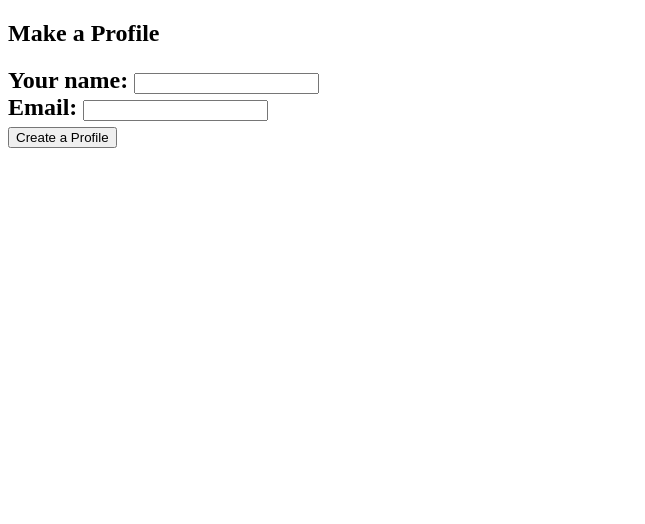
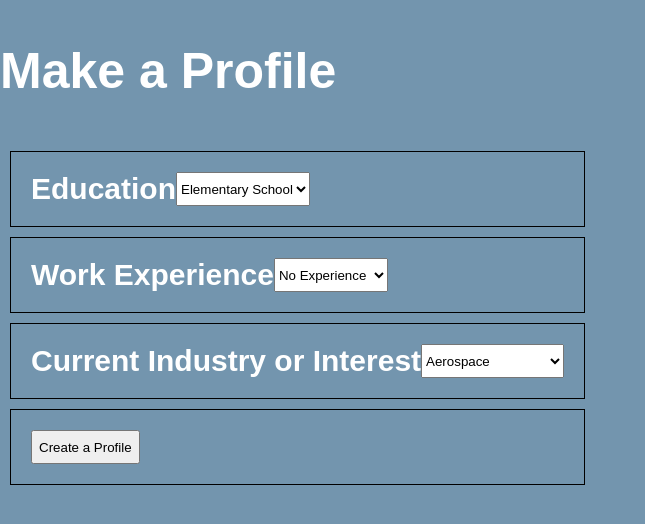
Before and after one commit to otobin/onk-final-project, a Python web app: template templates/create_profile.html in a window 1280 px wide. Shown: the top 524 px of the page, without its empty margins (0-645 px from the left). Run offline with Jinja, Linux system fonts and the light colour scheme; the template is opened without the code that fills it, so the values that code supplies are empty.

Commit message:
create_profile css and html

```diff
--- /dev/null
+++ b/stylesheets/create_profile.css
@@ -0,0 +1,76 @@
+body{
+  font-family: sans-serif;
+  margin: 0;
+  background-color:#7395AE;
+}
+
+h2 {
+  display:flex;
+  text-align: center;
+  color: white;
+  font-size: 50px;
+}
+
+
+#education {
+  display:flex;
+  flex: 4 4 auto;
+  flex-direction: row;
+  text-align: center;
+  font-size: 30px;
+  border: 1px solid black;
+  padding: 20px;
+  margin: 10px;
+  color: white;
+
+}
+
+
+
+#work {
+  display:flex;
+  flex: 4 4 auto;
+  flex-direction: row;
+  text-align: center;
+  font-size: 30px;
+  border: 1px solid black;
+  padding: 20px;
+  margin: 10px;
+  color: white;
+}
+
+#industry {
+  display:flex;
+  flex: 4 4 auto;
+  flex-direction: row;
+  text-align: center;
+  font-size: 30px;
+  border: 1px solid black;
+  padding: 20px;
+  margin: 10px;
+  color: white;
+}
+
+#resume {
+  display:flex;
+  flex: 4 4 auto;
+  flex-direction: row;
+  text-align: center;
+  font-size: 30px;
+  border: 1px solid black;
+  padding: 20px;
+  margin: 10px;
+  color: white;
+}
+
+#create {
+  display:flex;
+  flex: 4 4 auto;
+  flex-direction: row;
+  text-align: center;
+  font-size: 30px;
+  border: 1px solid black;
+  padding: 20px;
+  margin: 10px;
+  color: white;
+}
--- a/templates/create_profile.html
+++ b/templates/create_profile.html
@@ -1,11 +1,57 @@
 <!DOCTYPE html>
 <title>UserInfo</title>
+<link rel="stylesheet" href="/stylesheets/create_profile.css"/>
 
 
 <h2>Make a Profile<h2>
+
 <form method="post" action="/create">
-  Your name: <input name="name"><br>
-  Email: <input name="email"><br>
-
-  <button>Create a Profile</button><br>
+  <div id = "education">
+    <label>Education</label>
+    <select name = "tier">
+      <option value = "elementary">Elementary School</option>
+      <option value = "middle">Middle School</option>
+      <option value = "high">High School</option>
+      <option value = "college">College</option>
+      <option value = "grad">Graduate School</option>
+    </select>
+  </div>
+  <div id = "work">
+    <label>Work Experience</label>
+    <select name = "tier">
+      <option value = "none">No Experience</option>
+      <option value = "unskilled">Unskilled Labor</option>
+      <option value = "entry">Entry Level</option>
+      <option value = "mid">Mid Level</option>
+      <option value = "professional">Professional</option>
+    </select>
+  </div>
+  <div id = "industry">
+    <label>Current Industry or Interest</label>
+    <select name = "tier">
+      <option value = "aerospace">Aerospace</option>
+      <option value = "agriculture">Agriculture</option>
+      <option value = "chemical">Chemical</option>
+      <option value = "computer">Computer</option>
+      <option value = "construction">Construction</option>
+      <option value = "defense">Defense</option>
+      <option value = "education">Education</option>
+      <option value = "energy">Energy</option>
+      <option value = "entertainment">Entertainment</option>
+      <option value = "financialServices">Financial Services</option>
+      <option value = "food">Food</option>
+      <option value = "healthcare">Health Care</option>
+      <option value = "hospitality">Hospitality</option>
+      <option value = "information">Information</option>
+      <option value = "manufacturing">Manufacturing</option>
+      <option value = "massMedia">Mass Media</option>
+      <option value = "Mining">Mining</option>
+      <option value = "telecommunications">Telecommunications</option>
+      <option value = "transport">Transport</option>
+      <option value = "water">Water</option>
+    </select>
+  </div>
+  <div id = "create">
+    <button>Create a Profile</button><br>
+  </div>
 </form>
```
